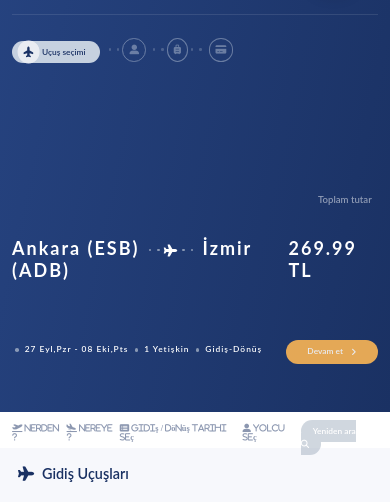
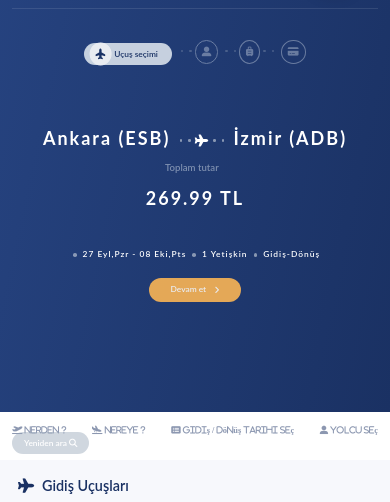
Before and after one commit to ruslancik/flight15, a website: page index.html in a window 390 px wide. Shown: the part 94-596 px from the top of the page. Drawn offline with Linux system fonts and the light colour scheme.

Commit message:
responsive part 2

```diff
--- a/index.html
+++ b/index.html
@@ -66,6 +66,8 @@
 <span clas><i class="dot-sm"></i><i class="dot-sm"></i><i class="fas fa-plane plane"></i><i class="dot-sm"></i><i class="dot-sm"></i> </span>
 İzmir (ADB)
 </h1>
+<div class="total2"> <span>Toplam tutar</span> </div>
+
 <h1 class="flight__price">269.99 TL</h1>
 
 
--- a/sass/_layout.scss
+++ b/sass/_layout.scss
@@ -9,6 +9,9 @@
     display: grid;
     grid-template-rows: 1fr 1fr 1fr 1fr 1fr;
 
+    @include respond(tab-land){
+        padding: 2rem 6rem;
+    }
     @include respond(tab-port){
         padding: 2rem 2rem;
     }
@@ -58,6 +61,11 @@
 
     .ticket__steps {
         margin: 4rem 0;
+
+        @include respond(phone){
+            justify-self: center;
+            align-self: center;
+        }
         .horiz {
             transform: rotate(-90deg);
             background-color: $white;
@@ -98,6 +106,33 @@
         color: $white;
         justify-self: end;
         align-self: end;
+
+        @include respond(phone){
+            display: none;
+        }
+    }
+
+    .total2 {
+        display: none;
+        width: 10rem;
+        opacity: 0.5;
+        font-family: $font-primary;
+        font-size: 1.6rem;
+        font-weight: 600;
+        font-style: normal;
+        font-stretch: normal;
+        line-height: 1.5;
+        letter-spacing: normal;
+        color: $white;
+        justify-self: end;
+        align-self: end;
+
+        @include respond(phone){
+            display: block;
+            justify-self: center;
+            align-self: center;
+            padding-bottom: 2rem;
+        }
     }
 
     .flight {
@@ -109,6 +144,19 @@
         align-items: center;
         justify-content: space-between;
 
+
+        @include respond(phone){
+            flex-direction: column;
+            justify-content: center;
+            padding: 2rem 0;
+        }
+
+        &__from-to {
+
+            @include respond(phone){
+                padding: 2rem 0;
+            }
+        }
 
 
         .plane {
@@ -131,10 +179,14 @@
             align-items: center;
             justify-content: space-between;
 
+            @include respond(phone){
+                flex-direction: column;
+                justify-content: center;
+            }
+
            }
 
         &__details {
-            height: 3rem;
             width: auto;
             font-size: 1.4rem;
             font-weight: 600;
@@ -143,6 +195,9 @@
             line-height: 1.43;
             letter-spacing: 1px;
             color: $white;
+            @include respond(phone){
+                padding: 3rem;
+            }
 
         }
         }
@@ -175,6 +230,10 @@
              flex-direction: row;
              justify-content: space-between;
              backface-visibility: hidden;
+
+             @include respond(phone){
+                flex-wrap: wrap;
+            }
 
 
              & > * {
@@ -233,7 +292,7 @@
         padding : 0 0 0 6rem;
     }
     @include respond(tab-port){
-        padding: 0 0 0 2rem;
+        padding: 0 2rem 0 2rem;
         display:grid;
         grid-column: 1 / -1;
         grid-row: auto;
@@ -449,7 +508,7 @@
         padding : 0 6rem 0 0;
     }
     @include respond(tab-port){
-        padding: 0 2rem 0 0;
+        padding: 0 2rem 0 2rem;
         display:grid;
         grid-column: 1 / -1;
         grid-row: auto;
```
Also changed, not shown: css/main.css, css/minify/main.css, css/prefix/main.css.
